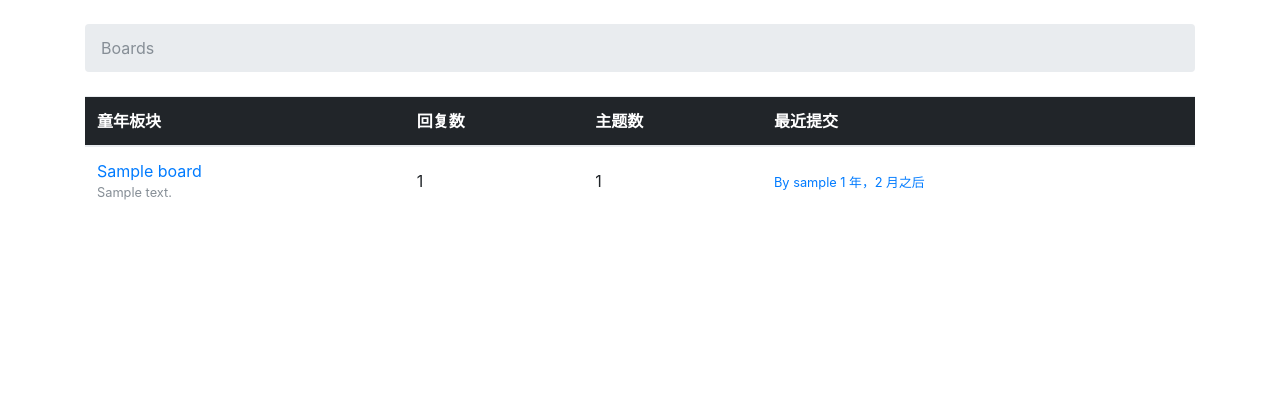
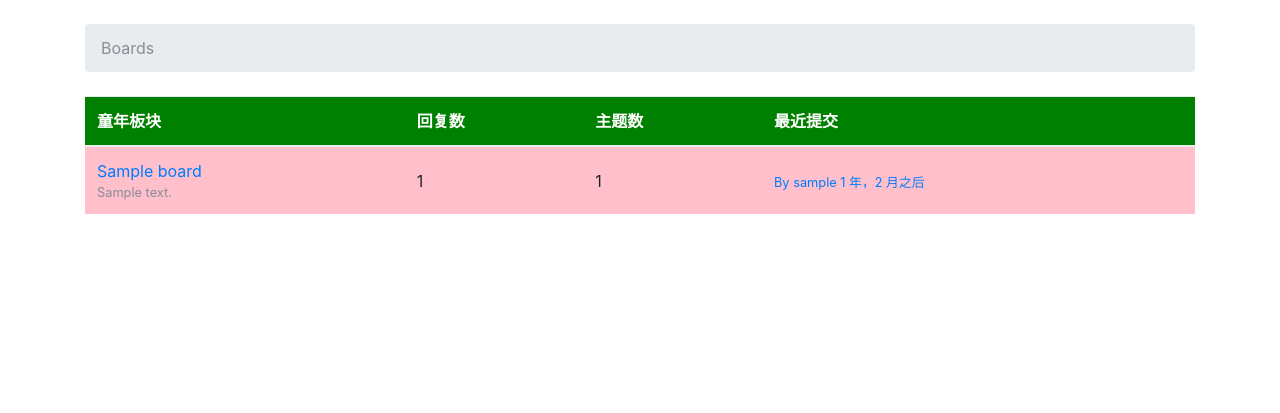
Before and after one commit to Hello-Linux/Childhood-Said, a Django app: page / in a window 1280 px wide. Shown: the part 56-469 px from the top of the page. Run offline with Django 3.2, Linux system fonts and the light colour scheme; tables that the repository leaves empty hold one stand-in row (values such as "Sample post"); some libraries are stand-ins or nearby versions; some web fonts are replaced.

Commit message:
修改首页标题样式

```diff
--- a/templates/home.html
+++ b/templates/home.html
@@ -9,27 +9,27 @@
 {% block content %}
   <table class="table">
     <thead class="thead-inverse">
-      <tr>
-        <th>童年板块</th>
-        <th>回复数</th>
-        <th>主题数</th>
-        <th>最近提交</th>
+			<tr>
+        <th style="background-color:green">童年板块</th>
+        <th style="background-color:green">回复数</th>
+        <th style="background-color:green">主题数</th>
+        <th style="background-color:green">最近提交</th>
       </tr>
     </thead>
     <tbody>
       {% for board in boards %}
         <tr>
-          <td>
+          <td bgcolor="pink">
             <a href="{% url 'board_topics' board.pk %}">{{ board.name }}</a>
             <small class="text-muted d-block">{{ board.description }}</small>
           </td>
-          <td class="align-middle">
+          <td bgcolor="pink" class="align-middle">
             {{ board.get_posts_count }}
           </td>
-          <td class="align-middle">
+          <td bgcolor="pink" class="align-middle">
             {{ board.topics.count }}
           </td>
-          <td class="align-middle">
+          <td bgcolor="pink" class="align-middle">
             {% with post=board.get_last_post %}
               {% if post %}
                 <small>
```
